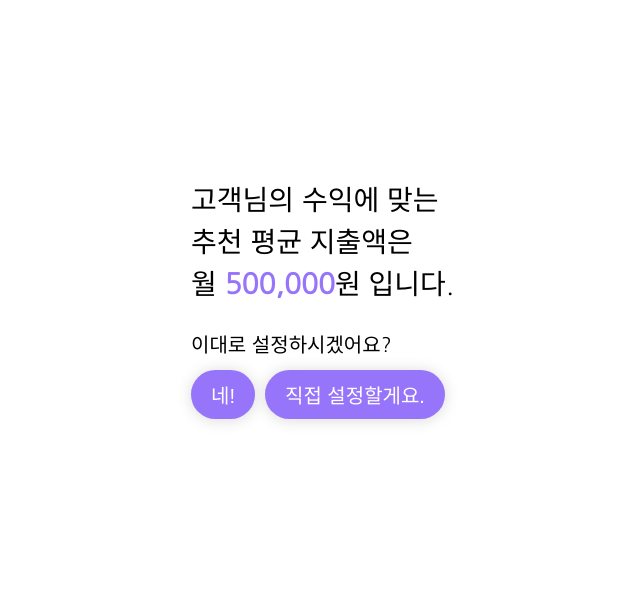
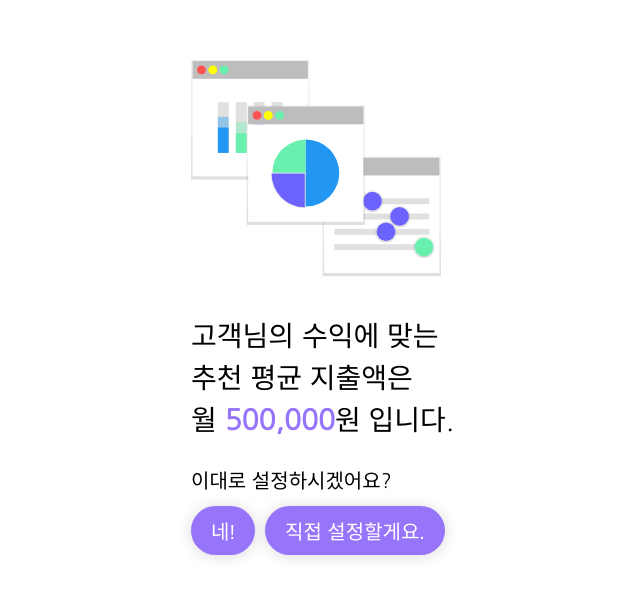
Before and after one commit to wjnoh/invest-more, a React (Create React App) app in the folder frontend/: page /reco in a window 1280 px wide. Shown: the part 101-698 px from the top of the page, without its empty margins (317-957 px from the left). Built offline with nearby package versions, Linux system fonts and the light colour scheme.

Commit message:
RecoPage 일러스트 추가

```diff
--- /dev/null
+++ b/frontend/src/pages/CompletePage/index.js
@@ -0,0 +1,2 @@
+import CompletePage from "./presenter";
+export default CompletePage;
--- a/frontend/src/pages/RecoPage/presenter.js
+++ b/frontend/src/pages/RecoPage/presenter.js
@@ -5,7 +5,14 @@ import "./styles.scss";
 const RecoPage = () => {
   return (
     <div className="reco-page">
-      <RecoForm />
+      <div className="reco-page__wrapper">
+        <img
+          className="reco__img"
+          src={require("../../images/Analytics.svg")}
+          alt="anal"
+        />
+        <RecoForm />
+      </div>
     </div>
   );
 };
--- a/frontend/src/pages/RecoPage/styles.scss
+++ b/frontend/src/pages/RecoPage/styles.scss
@@ -16,4 +16,9 @@
   //   opacity: 0.5;
   //   background-size: cover;
   // }
+  .reco__img {
+    width: 250px;
+    height: 250px;
+    margin-bottom: 20px;
+  }
 }
```
Also changed, not shown: frontend/src/pages/CompletePage/presenter.js (added, +8 -0 lines), frontend/src/images/Analytics.svg (added), frontend/src/pages/CompletePage/styles.scss (added).
